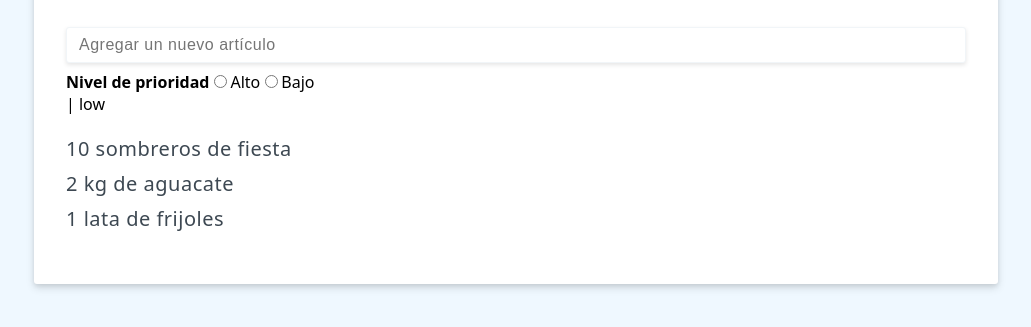
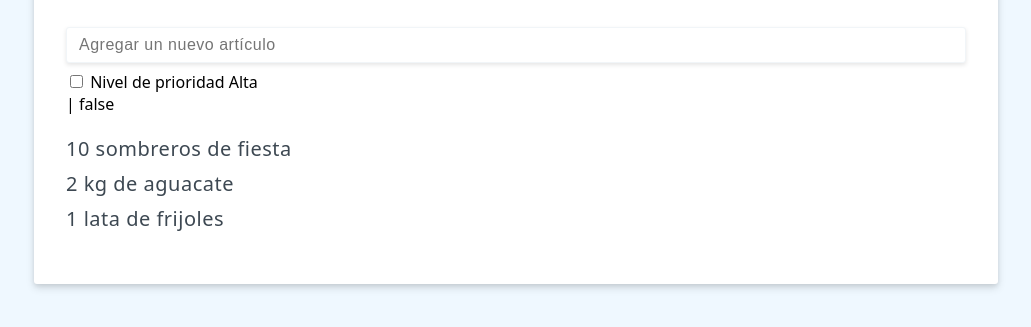
Before and after one commit to rivalcoba/vue3-shopping-list-2021, a website: page index.html in a window 1280 px wide. Shown: the part 307-634 px from the top of the page, without its empty margins (124-1155 px from the left). Drawn offline with nearby package versions, Linux system fonts and the light colour scheme.

Commit message:
Usando v-model con checkbox

```diff
--- a/index.html
+++ b/index.html
@@ -15,22 +15,11 @@
         v-model="newItem"
         placeholder="Agregar un nuevo artículo"
       />
-      <strong>Nivel de prioridad</strong>
-      <label
-        ><input
-          type="radio"
-          v-model="newItemPriority"
-          value="Alto"
-        />Alto</label
-      >
-      <label
-        ><input
-          type="radio"
-          v-model="newItemPriority"
-          value="Bajo"
-        />Bajo</label
-      >
-      <br />{{newItem}} | {{newItemPriority}}
+      <label>
+        <input type="checkbox" v-model="newItemHighIPriority" />
+        Nivel de prioridad Alta
+      </label>
+      <br />{{newItem}} | {{newItemHighIPriority}}
       <ul>
         <li v-for="item in items" :key="item.id">
           {{item.label}}
@@ -49,7 +38,7 @@
               { id: '3', label: '1 lata de frijoles' },
             ],
             newItem: '',
-            newItemPriority: 'low',
+            newItemHighIPriority: false,
           };
         },
       }).mount('#shopping-list');
```
